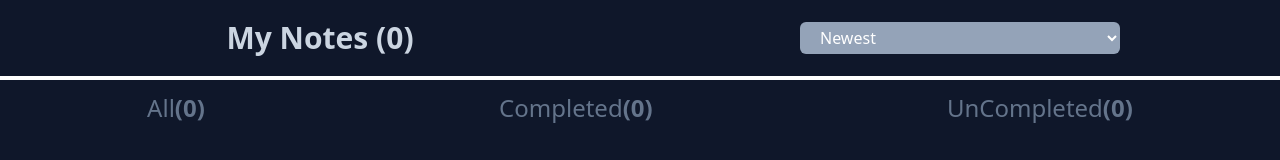
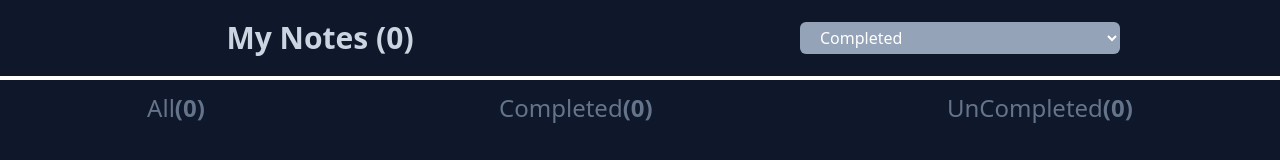
Before and after one commit to erfanafzali/Note-App, a React (Vite) app: page / in a window 1280 px wide. Shown: the top 160 px of the page. Built offline with nearby package versions, Linux system fonts and the light colour scheme.

Commit message:
add a toast

```diff
--- a/package.json
+++ b/package.json
@@ -12,7 +12,8 @@
   "dependencies": {
     "@heroicons/react": "^2.0.18",
     "react": "^18.2.0",
-    "react-dom": "^18.2.0"
+    "react-dom": "^18.2.0",
+    "react-hot-toast": "^2.4.1"
   },
   "devDependencies": {
     "@types/react": "^18.2.15",
--- a/src/App.jsx
+++ b/src/App.jsx
@@ -4,9 +4,11 @@ import NoteStatus from "./components/NoteStatus";
 import NoteList from "./components/NoteList";
 import AddNewNote from "./components/AddNewNote";
 import { useState } from "react";
+import { Toaster } from "react-hot-toast";
 
 function App() {
   const [notes, setNotes] = useState([]);
+  const [sortBy, setSortBy] = useState("");
 
   const handleAddNote = (newNote) => {
     setNotes((prevNotes) => [...prevNotes, newNote]);
@@ -27,14 +29,19 @@ function App() {
 
   return (
     <div className="container mx-auto">
+      <Toaster />
       <Navbar notes={notes}>
         <NoteLenght notes={notes} />
-        <NoteSort />
+        <NoteSort
+          onSortNote={(e) => setSortBy(e.target.value)}
+          sortBy={sortBy}
+        />
       </Navbar>
       <NoteStatus notes={notes} onCheckNote={handleCheckNote} />
       <Main>
         <AddNewNote onAddNote={handleAddNote} />
         <NoteList
+          sortBy={sortBy}
           notes={notes}
           onDeleteNote={handleDeleteNote}
           onCheckNote={handleCheckNote}
--- a/src/components/AddNewNote.jsx
+++ b/src/components/AddNewNote.jsx
@@ -1,4 +1,5 @@
 import { useState } from "react";
+import toast from "react-hot-toast";
 
 function AddNewNote({ onAddNote }) {
   const [title, setTitle] = useState("");
@@ -6,7 +7,14 @@ function AddNewNote({ onAddNote }) {
 
   const handleSubmit = (e) => {
     e.preventDefault();
-    if (!title || !description) return null;
+    const notify = () => toast("Please write your note😁");
+    const lenghtError = () => toast("Please enter more characters🙃");
+    console.log(notify);
+    if (!title || !description) {
+      return notify();
+    } else if (title.length < 3 || description < 5) {
+      return lenghtError();
+    }
     const newNote = {
       title,
       description,
--- a/src/components/Navbar.jsx
+++ b/src/components/Navbar.jsx
@@ -16,15 +16,17 @@ export function NoteLenght({ notes }) {
   );
 }
 
-export function NoteSort() {
+export function NoteSort({ sortBy, onSortNote }) {
   return (
     <div className="w-full h-auto flex justify-center items-center">
-      <select className="w-2/4 bg-slate-400 text-white rounded-md py-1 flex sm:px-4 justify-center items-center">
-        <option disabled className="font-bold">
-          sort
-        </option>
-        <option>Newest</option>
-        <option>Oldest</option>
+      <select
+        onChange={onSortNote}
+        value={sortBy}
+        className="w-2/4 bg-slate-400 text-white rounded-md py-1 flex sm:px-4 justify-center items-center"
+      >
+        <option value="Completed">Completed</option>
+        <option value="Newest">Newest</option>
+        <option value="Oldest">Oldest</option>
       </select>
     </div>
   );
--- a/src/components/NoteList.jsx
+++ b/src/components/NoteList.jsx
@@ -1,19 +1,35 @@
-import { DocumentCheckIcon, TrashIcon } from "@heroicons/react/24/solid";
+import { TrashIcon } from "@heroicons/react/24/solid";
 import Message from "./Message";
 
-function NoteList({ notes, onDeleteNote, onCheckNote }) {
+function NoteList({ notes, onDeleteNote, onCheckNote, sortBy }) {
   const allNotes = notes.length;
   if (!allNotes) {
     return (
       <Message className="w-full h-auto">
-        <p className="w-full h-auto flex flex-col justify-center items-center px-2 sm:px-3 md:px-4 lg:px-5 pb-2 sm:pb-3 md:pb-4 lg:pb-5 text-slate-400 text-xs sm:text-md md:text-lg lg:text-xl">No Notes has already been added 😩</p>
+        <p className="w-full h-auto flex flex-col justify-center items-center px-2 sm:px-3 md:px-4 lg:px-5 pb-2 sm:pb-3 md:pb-4 lg:pb-5 text-slate-400 text-xs sm:text-md md:text-lg lg:text-xl">
+          No Notes has already been added 😩
+        </p>
       </Message>
     );
   }
 
+  let sortedNotes = notes;
+  if (sortBy === "Newest")
+    sortedNotes = [...notes].sort(
+      (a, b) => new Date(a.createdAt) - new Date(b.createdAt)
+    );
+  if (sortBy === "Oldest")
+    sortedNotes = [...notes].sort(
+      (a, b) => new Date(b.createdAt) - new Date(a.createdAt)
+    );
+  if (sortBy === "Completed")
+    sortedNotes = [...notes].sort(
+      (a, b) => Number(b.completed) - Number(a.completed)
+    );
+
   return (
     <div className="w-full h-auto">
-      {notes.map((note) => (
+      {sortedNotes.map((note) => (
         <Notes
           key={note.id}
           note={note}
```
Also changed, not shown: 1 other file (tests, documents, lock files or other folders).
